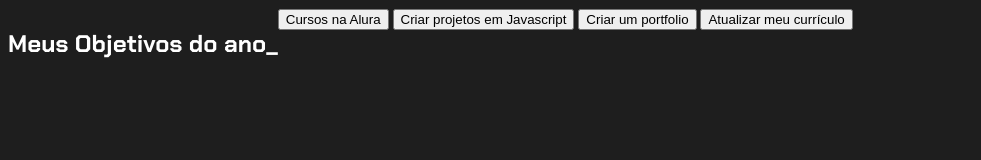
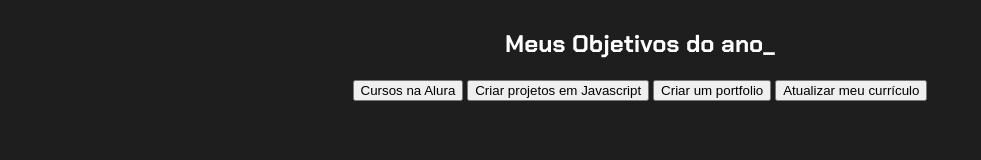
Before and after one commit to henrypedroso/ProjetoVidaHenry, a plain HTML site: page index.html in a window 1280 px wide. Shown: the whole page, without its empty margins (0-981 px from the left). Drawn offline with Linux system fonts and the light colour scheme.

Commit message:
atualizar

```diff
--- a/style.css
+++ b/style.css
@@ -20,4 +20,10 @@ body {
 
 .conteudo-principal{
     display: flex;
+    flex-direction: column;
+    justify-content: center;
+    align-items: center;
+    max-width: 1200px;
+    width: 100%;
+    margin: 0 auto;
 }
```
